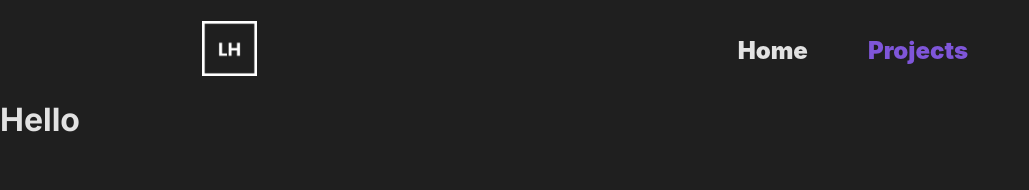
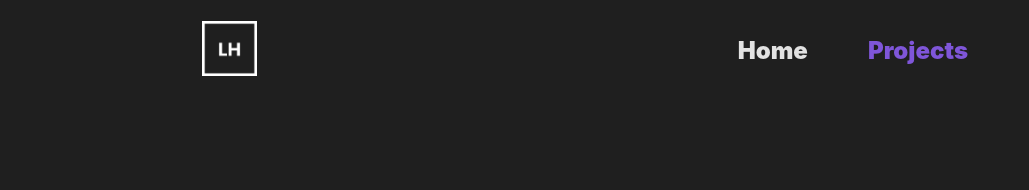
Before and after one commit to LandonHarter/portfolio, a Next.js app: page /projects in a window 1280 px wide. Shown: the top 190 px of the page, without its empty margins (0-1029 px from the left). Built offline with nearby package versions, Linux system fonts and the light colour scheme.

Commit message:
change page animation

```diff
--- a/app/components/transition.tsx
+++ b/app/components/transition.tsx
@@ -1,26 +1,46 @@
 'use client'
 
-import { AnimatePresence, motion } from 'framer-motion';
+import { AnimatePresence, motion, useAnimate } from 'framer-motion';
 import { usePathname } from 'next/navigation';
+import { useEffect, useState } from 'react';
 
 export default function PageTransition({ children }: { children: React.ReactNode }) {
     const pathname = usePathname();
+    const [scope, animate] = useAnimate();
+    const [pageLoaded, setPageLoaded] = useState(false);
+
+    async function pageAnimation() {
+        if (!pageLoaded) {
+            await animate(scope.current, {
+                opacity: 1,
+            });
+            setPageLoaded(true);
+            return;
+        }
+
+        await animate(scope.current, {
+            opacity: 1,
+            clipPath: 'polygon(0 50%, 50% 0, 100% 50%, 50% 100%)'
+        });
+        await animate(scope.current, {
+            opacity: 0,
+            clipPath: 'polygon(50% 50%, 50% 50%, 50% 50%, 50% 50%)',
+        });
+        await animate(scope.current, {
+            opacity: 1,
+            clipPath: 'polygon(0 100%, 0 0, 100% 0, 100% 100%)'
+        });
+    }
+
+    useEffect(() => {
+        pageAnimation();
+    }, [pathname]);
 
     return (
-        <AnimatePresence mode='wait'>
+        <AnimatePresence initial={false} mode='wait'>
             <motion.div
-                key={pathname}
-                initial={{
-                    opacity: 0,
-                    clipPath: 'polygon(0 0, 100% 0, 100% 100%, 0% 100%)'
-                }}
-                animate={{
-                    opacity: 1,
-                    clipPath: 'polygon(0 0, 100% 0, 100% 100%, 0% 100%)',
-                }}
-                exit={{
-                    clipPath: "polygon(50% 0, 50% 0, 50% 100%, 50% 100%)"
-                }}
+                ref={scope}
+                style={{ opacity: 0 }}
                 transition={{
                     duration: 0.75,
                 }}
--- a/app/projects/page.tsx
+++ b/app/projects/page.tsx
@@ -1,5 +1,5 @@
 import styles from './page.module.scss';
 
 export default function ProjectsPage() {
-    return (<><h1>Hello</h1></>);
+    return (<></>);
 }
```
